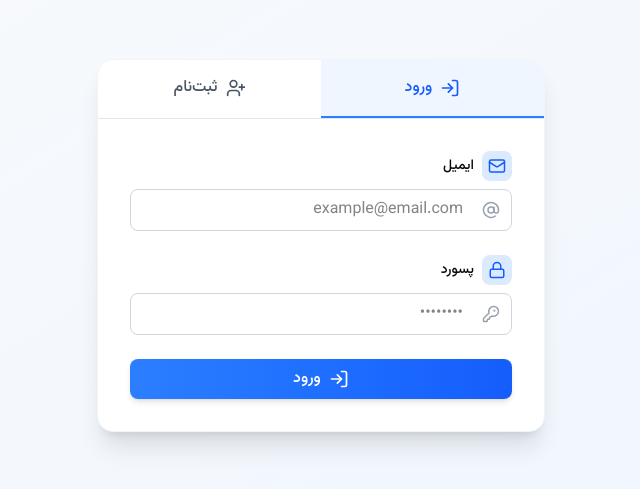
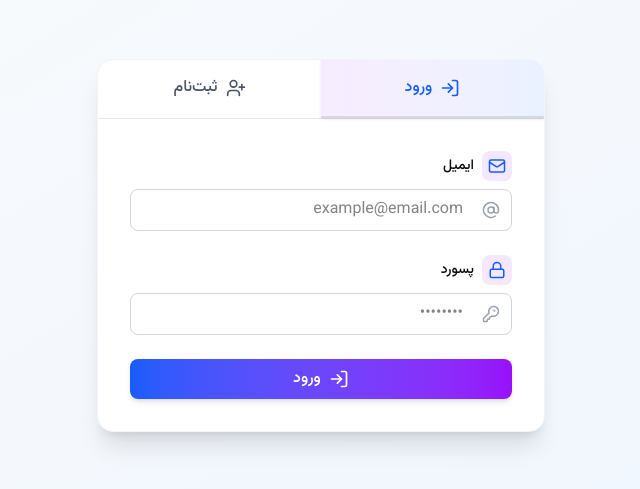
Before and after one commit to Alizadeh275/frontend-ai-platform, a React (Vite) app: page /login in a window 1280 px wide. Shown: the part 155-644 px from the top of the page, without its empty margins (319-959 px from the left). Built offline with nearby package versions, Linux system fonts and the light colour scheme.

Commit message:
edited login/register forms styles

```diff
--- a/src/app/components/Auth/components/AuthInput.tsx
+++ b/src/app/components/Auth/components/AuthInput.tsx
@@ -16,7 +16,7 @@ export function AuthInput({
   return (
     <div>
       <label className="flex items-center gap-2 text-sm font-medium mb-2">
-        <div className="p-1.5 bg-blue-100 rounded-lg">{labelIcon}</div>
+        <div className="p-1.5 bg-purple-100 rounded-lg">{labelIcon}</div>
         {label}
       </label>
 
@@ -28,7 +28,7 @@ export function AuthInput({
         )}
         <input
           {...inputProps}
-          className="w-full px-12 py-2 border border-gray-300 rounded-lg focus:outline-none focus:ring-2 focus:ring-blue-500"
+          className="w-full px-12 py-2 border border-gray-300 rounded-lg focus:outline-none focus:ring-2 focus:ring-purple-500"
         />
       </div>
 
--- a/src/app/components/Auth/components/AuthTabs.tsx
+++ b/src/app/components/Auth/components/AuthTabs.tsx
@@ -12,7 +12,7 @@ export function AuthTabs({ isLogin, onChange }: Props) {
         onClick={() => onChange(true)}
         className={`flex-1 flex items-center justify-center gap-2 px-6 py-4 font-medium transition-all border-b-2 ${
           isLogin
-            ? "border-blue-500 text-blue-600 bg-blue-50"
+            ? "bg-gradient-to-l from-blue-500/10 to-purple-500/10 dark:from-blue-500/20 dark:to-purple-500/20 text-blue-600 dark:text-blue-400 shadow-sm"
             : "border-transparent text-gray-600 hover:bg-gray-50"
         }`}
       >
@@ -24,7 +24,7 @@ export function AuthTabs({ isLogin, onChange }: Props) {
         onClick={() => onChange(false)}
         className={`flex-1 flex items-center justify-center gap-2 px-6 py-4 font-medium transition-all border-b-2 ${
           !isLogin
-            ? "border-blue-500 text-blue-600 bg-blue-50"
+            ? "bg-gradient-to-l from-blue-500/10 to-purple-500/10 dark:from-blue-500/20 dark:to-purple-500/20 text-blue-600 dark:text-blue-400 shadow-sm"
             : "border-transparent text-gray-600 hover:bg-gray-50"
         }`}
       >
--- a/src/app/components/Auth/components/LoginForm.tsx
+++ b/src/app/components/Auth/components/LoginForm.tsx
@@ -78,8 +78,8 @@ export function LoginForm({ visible }: { visible: boolean }) {
         className={`w-full py-2 rounded-lg shadow-md flex items-center justify-center gap-2 transition
           ${
             loading
-              ? "bg-blue-400 cursor-not-allowed opacity-80"
-              : "bg-gradient-to-r from-blue-500 to-blue-600 hover:brightness-110"
+              ? "bg-gradient-to-r from-blue-700 to-purple-700 cursor-not-allowed"
+              : "bg-gradient-to-r from-blue-600 to-purple-600 hover:from-blue-700 hover:to-purple-700 text-white shadow-lg"
           }
           text-white
         `}
--- a/src/app/components/Auth/components/RegisterForm.tsx
+++ b/src/app/components/Auth/components/RegisterForm.tsx
@@ -128,8 +128,8 @@ export function RegisterForm({ visible, onSuccess }: Props) {
         className={`w-full py-2 bg-gradient-to-r from-blue-500 to-blue-600 text-white rounded-lg transition-all duration-300 shadow-md flex items-center justify-center gap-2 font-medium
           ${
             loading
-              ? "cursor-not-allowed opacity-70"
-              : "hover:from-blue-600 hover:to-blue-700 hover:shadow-lg"
+              ? "bg-gradient-to-r from-blue-700 to-purple-700 cursor-not-allowed"
+              : "bg-gradient-to-r from-blue-600 to-purple-600 hover:from-blue-700 hover:to-purple-700 text-white shadow-lg"
           }`}
       >
         {loading ? (
```
